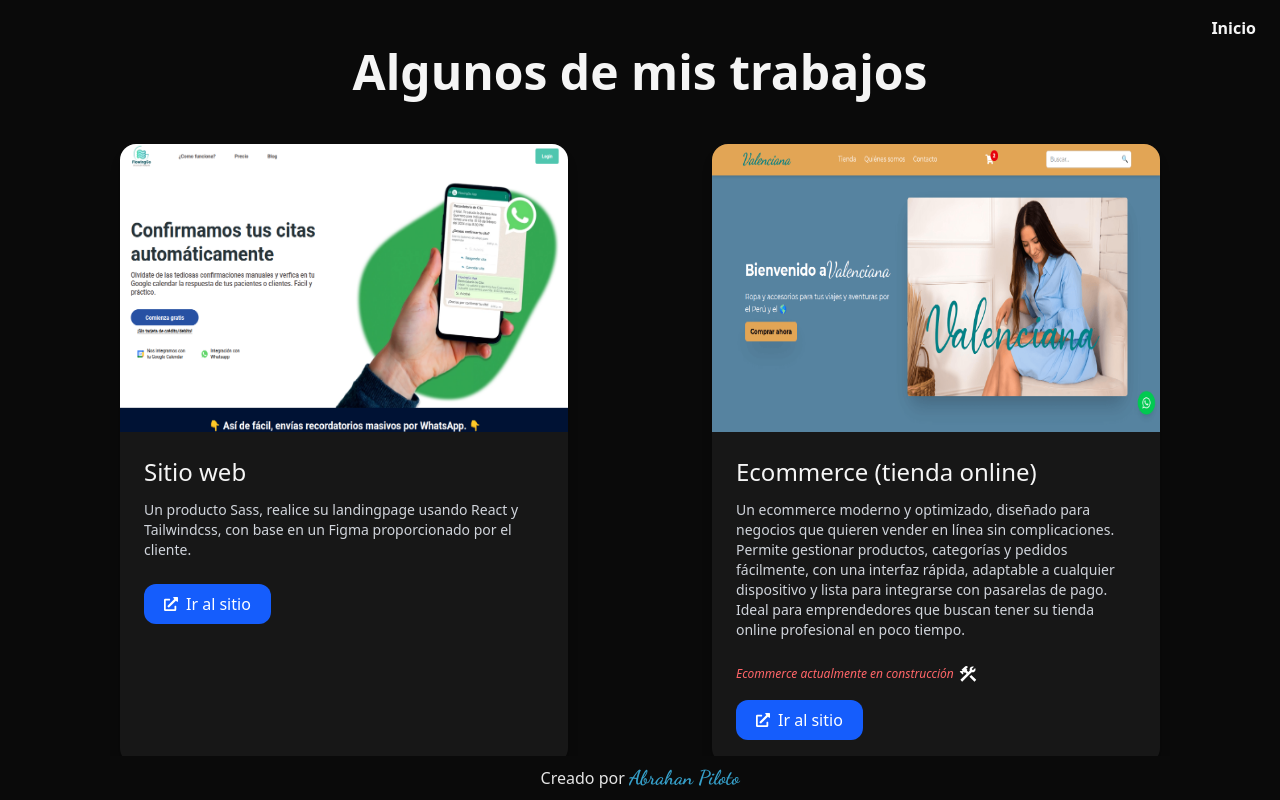
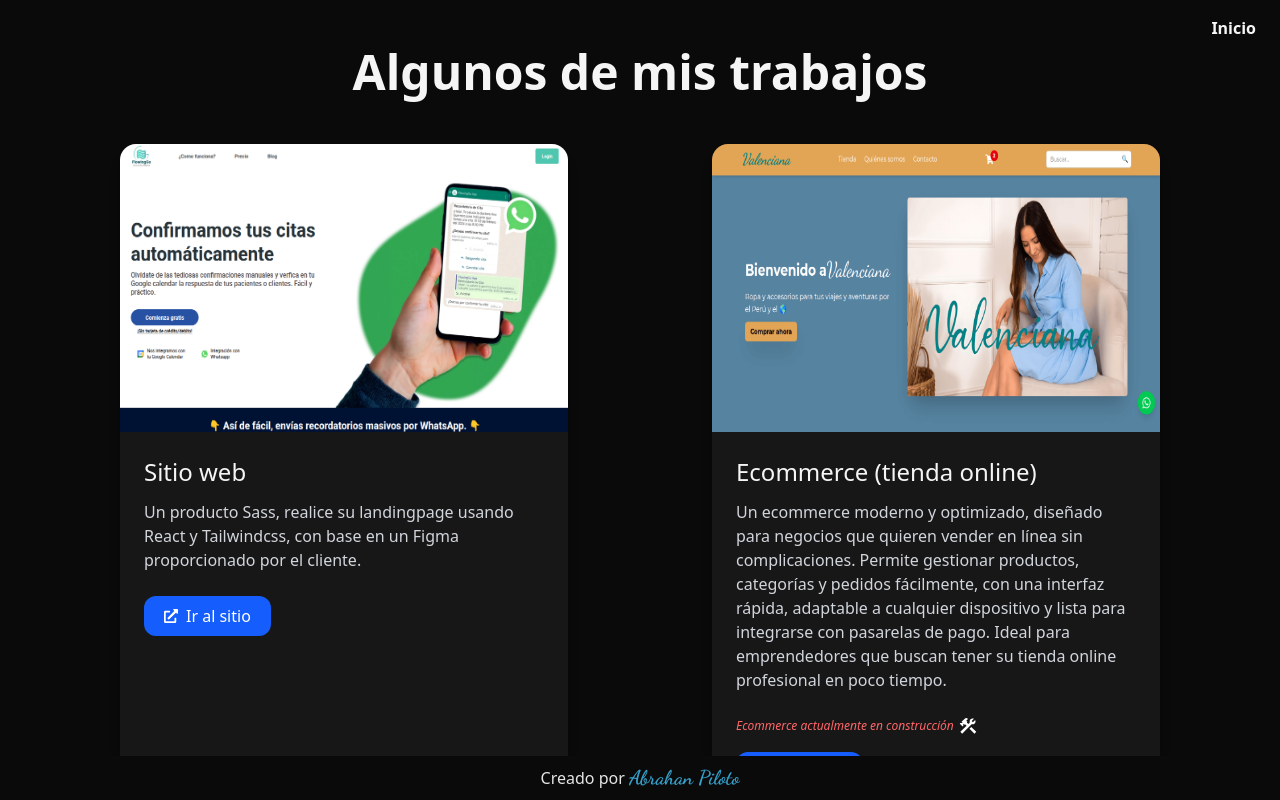
Before and after one commit to Abrahanpiloto/new-portfolio, a React (Vite) app: page /proyectos in a window 1280 px wide. Shown: the top 800 px of the page. Built offline with nearby package versions, Linux system fonts and the light colour scheme.

Commit message:
se amplio el texto en card2

```diff
--- a/src/components/Card2.jsx
+++ b/src/components/Card2.jsx
@@ -19,7 +19,7 @@ const Card = ({ image, title, description, link, ad }) => {
       <div className="flex flex-col justify-between p-6">
         <div>
           <h2 className="lg:text-2xl text-lg mb-3">{title}</h2>
-          <p className="text-gray-700 dark:text-gray-300 mb-6 text-sm">
+          <p className="text-gray-700 dark:text-gray-300 mb-6 text-md">
             {description}
           </p>
 
```
